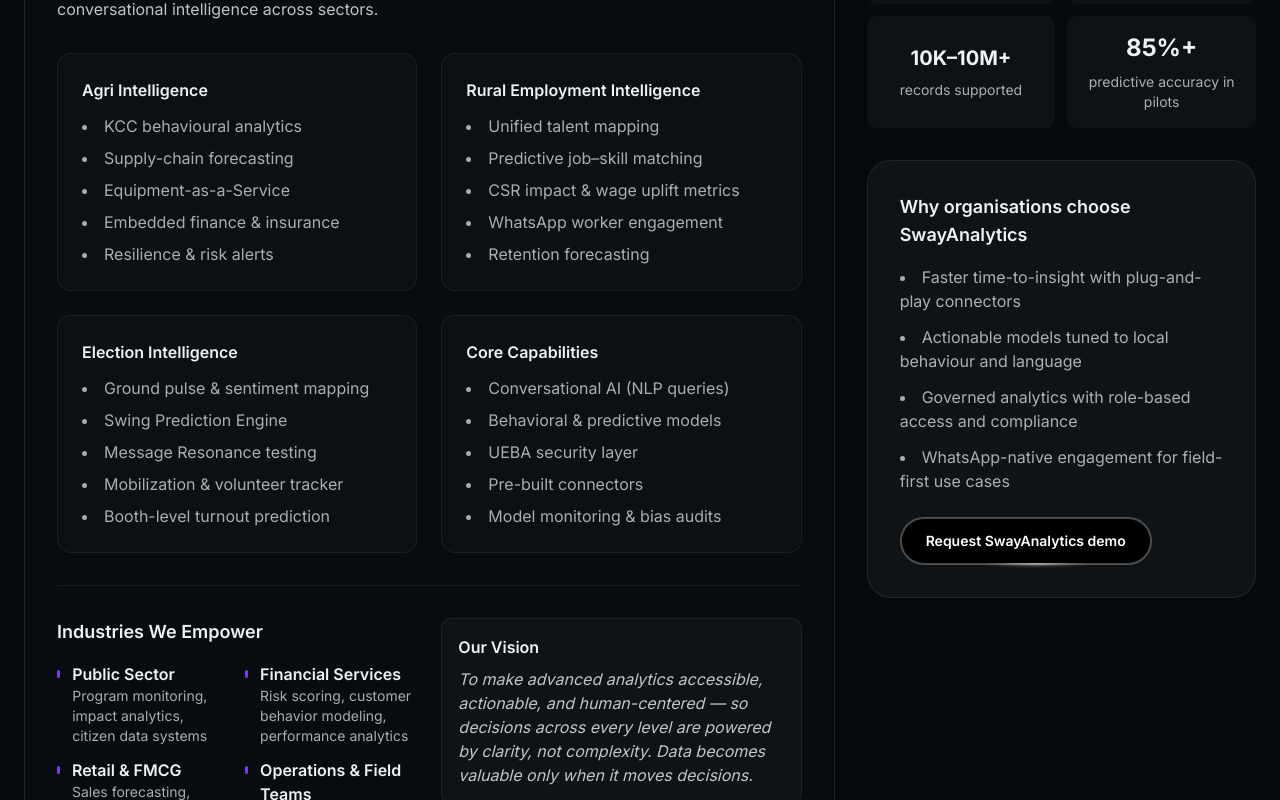
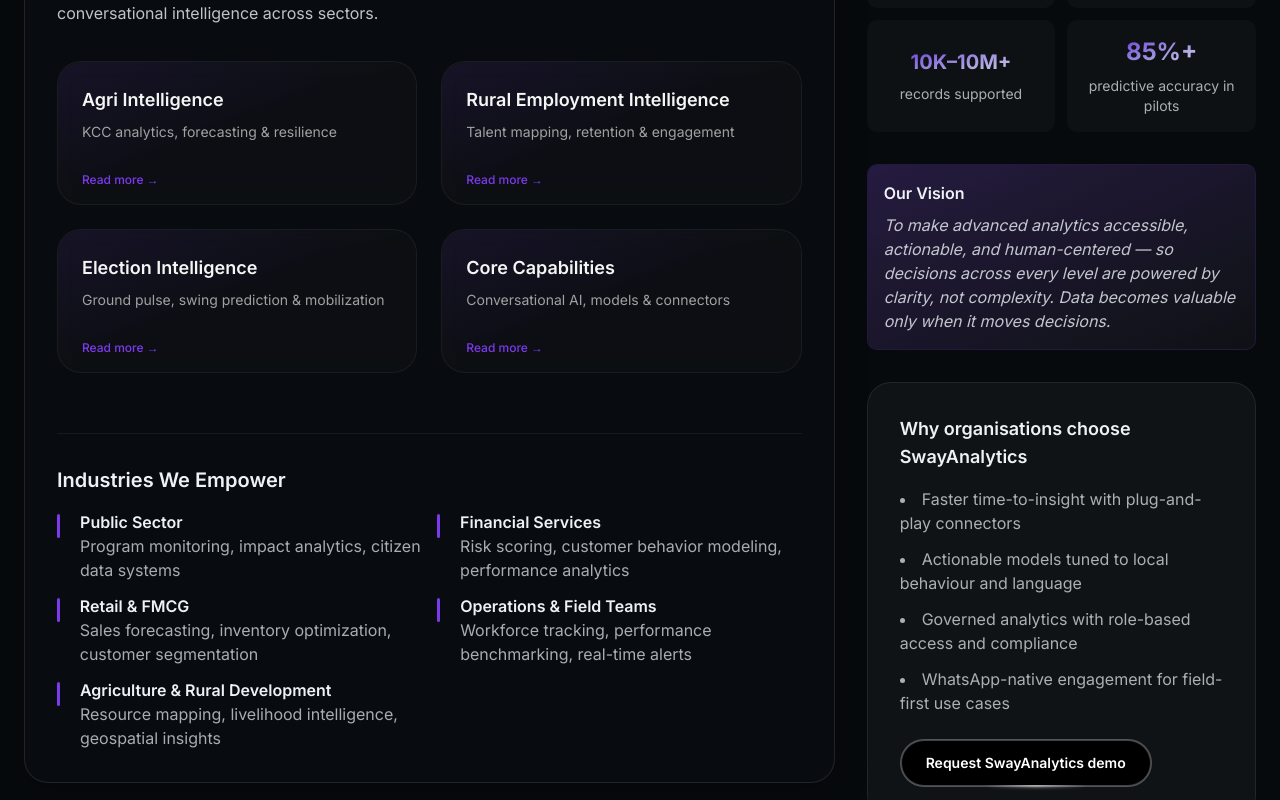
Before and after one commit to taranggg/data-cosmos, a Next.js app: page / in a window 1280 px wide. Shown: the part 3100-3900 px from the top of the page. Built offline with nearby package versions, Linux system fonts and the light colour scheme.

Commit message:
feat: Refactor ProductsSection to enhance layout and styling; integrate ExpandableCardGrid for improved content presentation

```diff
--- a/src/components/ProductsSection.tsx
+++ b/src/components/ProductsSection.tsx
@@ -252,11 +252,6 @@
           ]}
         />
       </div>
-    </GlassCard>
-  );
-
-  const SwaySalesWorkflows = () => (
-    <div className="lg:col-span-1">
       <div>
         <h4 className="font-semibold text-cosmic-light mb-3">
           Typical workflows
@@ -317,9 +312,12 @@
           </div>
         </div>
       </div>
+    </GlassCard>
+  );
 
-      {/* CTA box (unchanged) */}
-      <div className="p-8 mt-8 rounded-3xl border border-white/8 bg-white/4 h-full">
+  const SwaySalesWorkflows = () => (
+    <div className="lg:col-span-1">
+      <div className="p-8 rounded-3xl border border-white/8 bg-white/4 h-full">
         <h4 className="text-lg font-semibold text-cosmic-light mb-4">
           Why teams pick SaleSway
         </h4>
@@ -341,21 +339,24 @@
   );
 
   const SwayAnalyticsDetails = () => (
-    <GlassCard className="p-8">
+    <GlassCard className="p-8 h-full flex flex-col">
       <h3 className="text-2xl font-heading font-bold text-cosmic-light mb-4">
         SwayAnalytics.ai
       </h3>
-      <p className="text-cosmic-light/80 mb-8">
+      <p className="text-cosmic-light/80 mb-9">
         SwayAnalytics integrates enterprise and field data to produce
         predictive, prescriptive, and conversational intelligence across
         sectors.
       </p>
 
-      <div className="grid grid-cols-1 md:grid-cols-2 gap-6">
-        <div className="rounded-xl border border-white/6 p-6 bg-white/2">
-          <h4 className="font-semibold text-cosmic-light mb-3">
-            Agri Intelligence
-          </h4>
+      <div className="mb-7">
+        <ExpandableCardGrid
+          cards={[
+            {
+              title: "Agri Intelligence",
+              description: "KCC analytics, forecasting & resilience",
+              content: () => (
+                <div>
                   <ul className="text-cosmic-light/70 space-y-2 list-disc list-inside">
                     <li>KCC behavioural analytics</li>
                     <li>Supply-chain forecasting</li>
@@ -364,11 +365,13 @@
                     <li>Resilience & risk alerts</li>
                   </ul>
                 </div>
-
-        <div className="rounded-xl border border-white/6 p-6 bg-white/2">
-          <h4 className="font-semibold text-cosmic-light mb-3">
-            Rural Employment Intelligence
-          </h4>
+              ),
+            },
+            {
+              title: "Rural Employment Intelligence",
+              description: "Talent mapping, retention & engagement",
+              content: () => (
+                <div>
                   <ul className="text-cosmic-light/70 space-y-2 list-disc list-inside">
                     <li>Unified talent mapping</li>
                     <li>Predictive job–skill matching</li>
@@ -377,11 +380,13 @@
                     <li>Retention forecasting</li>
                   </ul>
                 </div>
-
-        <div className="rounded-xl border border-white/6 p-6 bg-white/2">
-          <h4 className="font-semibold text-cosmic-light mb-3">
-            Election Intelligence
-          </h4>
+              ),
+            },
+            {
+              title: "Election Intelligence",
+              description: "Ground pulse, swing prediction & mobilization",
+              content: () => (
+                <div>
                   <ul className="text-cosmic-light/70 space-y-2 list-disc list-inside">
                     <li>Ground pulse & sentiment mapping</li>
                     <li>Swing Prediction Engine</li>
@@ -390,11 +395,13 @@
                     <li>Booth-level turnout prediction</li>
                   </ul>
                 </div>
-
-        <div className="rounded-xl border border-white/6 p-6 bg-white/2">
-          <h4 className="font-semibold text-cosmic-light mb-3">
-            Core Capabilities
-          </h4>
+              ),
+            },
+            {
+              title: "Core Capabilities",
+              description: "Conversational AI, models & connectors",
+              content: () => (
+                <div>
                   <ul className="text-cosmic-light/70 space-y-2 list-disc list-inside">
                     <li>Conversational AI (NLP queries)</li>
                     <li>Behavioral & predictive models</li>
@@ -403,48 +410,54 @@
                     <li>Model monitoring & bias audits</li>
                   </ul>
                 </div>
+              ),
+            },
+          ]}
+        />
       </div>
+
+      <div className="flex-1" />
 
       <div className="mt-8 border-t border-white/6 pt-8">
         <div className="grid grid-cols-1 lg:grid-cols-2 gap-6">
-          <div>
-            <h4 className="text-lg font-semibold text-cosmic-light mb-4">
+          <div className="lg:col-span-2">
+            <h4 className="text-xl font-semibold text-cosmic-light mb-4">
               Industries We Empower
             </h4>
             <div className="grid grid-cols-1 sm:grid-cols-2 gap-4">
               <div className="space-y-3">
-                <div className="flex items-start gap-3">
-                  <span className="w-2 h-2 rounded-full bg-cosmic-violet mt-2" />
+                <div className="flex items-start gap-5">
+                  <span className="w-1 h-6 rounded-full bg-cosmic-violet mt-1" />
                   <div>
                     <div className="font-semibold text-cosmic-light">
                       Public Sector
                     </div>
-                    <div className="text-sm text-cosmic-light/70">
+                    <div className="text-base text-cosmic-light/70">
                       Program monitoring, impact analytics, citizen data systems
                     </div>
                   </div>
                 </div>
 
-                <div className="flex items-start gap-3">
-                  <span className="w-2 h-2 rounded-full bg-cosmic-violet mt-2" />
+                <div className="flex items-start gap-5">
+                  <span className="w-1 h-6 rounded-full bg-cosmic-violet mt-1" />
                   <div>
                     <div className="font-semibold text-cosmic-light">
                       Retail &amp; FMCG
                     </div>
-                    <div className="text-sm text-cosmic-light/70">
+                    <div className="text-base text-cosmic-light/70">
                       Sales forecasting, inventory optimization, customer
                       segmentation
                     </div>
                   </div>
                 </div>
 
-                <div className="flex items-start gap-3">
-                  <span className="w-2 h-2 rounded-full bg-cosmic-violet mt-2" />
+                <div className="flex items-start gap-5">
+                  <span className="w-1 h-6 rounded-full bg-cosmic-violet mt-1" />
                   <div>
                     <div className="font-semibold text-cosmic-light">
                       Agriculture &amp; Rural Development
                     </div>
-                    <div className="text-sm text-cosmic-light/70">
+                    <div className="text-base text-cosmic-light/70">
                       Resource mapping, livelihood intelligence, geospatial
                       insights
                     </div>
@@ -453,56 +466,32 @@
               </div>
 
               <div className="space-y-3">
-                <div className="flex items-start gap-3">
-                  <span className="w-2 h-2 rounded-full bg-cosmic-violet mt-2" />
+                <div className="flex items-start gap-5">
+                  <span className="w-1 h-6 rounded-full bg-cosmic-violet mt-1" />
                   <div>
                     <div className="font-semibold text-cosmic-light">
                       Financial Services
                     </div>
-                    <div className="text-sm text-cosmic-light/70">
+                    <div className="text-base text-cosmic-light/70">
                       Risk scoring, customer behavior modeling, performance
                       analytics
                     </div>
                   </div>
                 </div>
 
-                <div className="flex items-start gap-3">
-                  <span className="w-2 h-2 rounded-full bg-cosmic-violet mt-2" />
+                <div className="flex items-start gap-5">
+                  <span className="w-1 h-6 rounded-full bg-cosmic-violet mt-1" />
                   <div>
                     <div className="font-semibold text-cosmic-light">
                       Operations &amp; Field Teams
                     </div>
-                    <div className="text-sm text-cosmic-light/70">
+                    <div className="text-base text-cosmic-light/70">
                       Workforce tracking, performance benchmarking, real-time
                       alerts
                     </div>
                   </div>
                 </div>
               </div>
-            </div>
-          </div>
-
-          <div className="space-y-6">
-            <div className="p-4 rounded-lg bg-white/3 border border-white/6">
-              <h4 className="font-semibold text-cosmic-light mb-2">
-                Our Vision
-              </h4>
-              <p className="text-cosmic-light/80 italic">
-                To make advanced analytics accessible, actionable, and
-                human-centered — so decisions across every level are powered by
-                clarity, not complexity. Data becomes valuable only when it
-                moves decisions.
-              </p>
-            </div>
-
-            <div className="pt-1">
-              <h4 className="font-semibold text-cosmic-light mb-2">
-                Let’s Build Intelligence That Scales
-              </h4>
-              <p className="text-cosmic-light/80 mb-4">
-                Bring clarity to complexity — with data pipelines, models, and
-                dashboards built around your mission.
-              </p>
             </div>
           </div>
         </div>
@@ -518,7 +507,7 @@
             <AnimatedNumber
               end={80}
               suffix="%"
-              className="text-2xl font-bold text-cosmic-light"
+              className="text-2xl font-bold bg-clip-text text-transparent bg-gradient-to-br from-cosmic-violet/90 to-cosmic-light/90"
             />
             <div className="text-sm text-cosmic-light/70 mt-2">
               faster insight generation
@@ -528,7 +517,7 @@
             <AnimatedNumber
               end={40}
               suffix="%"
-              className="text-2xl font-bold text-cosmic-light"
+              className="text-2xl font-bold bg-clip-text text-transparent bg-gradient-to-br from-cosmic-violet/90 to-cosmic-light/90"
             />
             <div className="text-sm text-cosmic-light/70 mt-2">
               reduction in manual reporting
@@ -538,7 +527,7 @@
             <AnimatedNumber
               end={10000}
               format="compact"
-              className="text-xl font-bold text-cosmic-light"
+              className="text-xl font-bold bg-clip-text text-transparent bg-gradient-to-br from-cosmic-violet/90 to-cosmic-light/90"
               post="–10M+"
             />
             <div className="text-sm text-cosmic-light/70 mt-2">
@@ -549,11 +538,27 @@
             <AnimatedNumber
               end={85}
               suffix="%+"
-              className="text-2xl font-bold text-cosmic-light"
+              className="text-2xl font-bold bg-clip-text text-transparent bg-gradient-to-br from-cosmic-violet/90 to-cosmic-light/90"
             />
             <div className="text-sm text-cosmic-light/70 mt-2">
               predictive accuracy in pilots
             </div>
+          </div>
+        </div>
+      </div>
+
+      <div className="space-y-6 mt-8">
+        <div className="p-4 rounded-lg relative overflow-hidden bg-white/3 border border-cosmic-violet/20">
+          {/* violet tint overlay */}
+          <div className="absolute inset-0 pointer-events-none bg-gradient-to-br from-cosmic-violet/20 via-cosmic-violet/10 to-transparent mix-blend-overlay" />
+          <div className="relative">
+            <h4 className="font-semibold text-cosmic-light mb-2">Our Vision</h4>
+            <p className="text-cosmic-light/80 italic">
+              To make advanced analytics accessible, actionable, and
+              human-centered — so decisions across every level are powered by
+              clarity, not complexity. Data becomes valuable only when it moves
+              decisions.
+            </p>
           </div>
         </div>
       </div>
@@ -716,8 +721,9 @@
           </div>
 
           <div className="md:col-span-1">
-            <div className="p-6 rounded-2xl border border-white/8 bg-white/3 h-full flex flex-col justify-between">
-              <div>
+            <div className="p-6 rounded-2xl relative overflow-hidden border border-cosmic-violet/20 bg-white/3 h-full flex flex-col justify-between">
+              <div className="absolute inset-0 pointer-events-none bg-gradient-to-br from-cosmic-violet/20 via-cosmic-violet/10 to-transparent mix-blend-overlay" />
+              <div className="relative">
                 <h5 className="text-base font-semibold text-cosmic-light mb-2">
                   Discuss platform needs
                 </h5>
@@ -725,9 +731,7 @@
                   Ready to scale your data platform? We can help with
                   architecture, delivery, or managed operations.
                 </p>
-              </div>
 
-              <div>
                 <HoverBorderGradient
                   as="a"
                   href="#contact"
```
Lines whose indentation alone changed are shown as unchanged.
